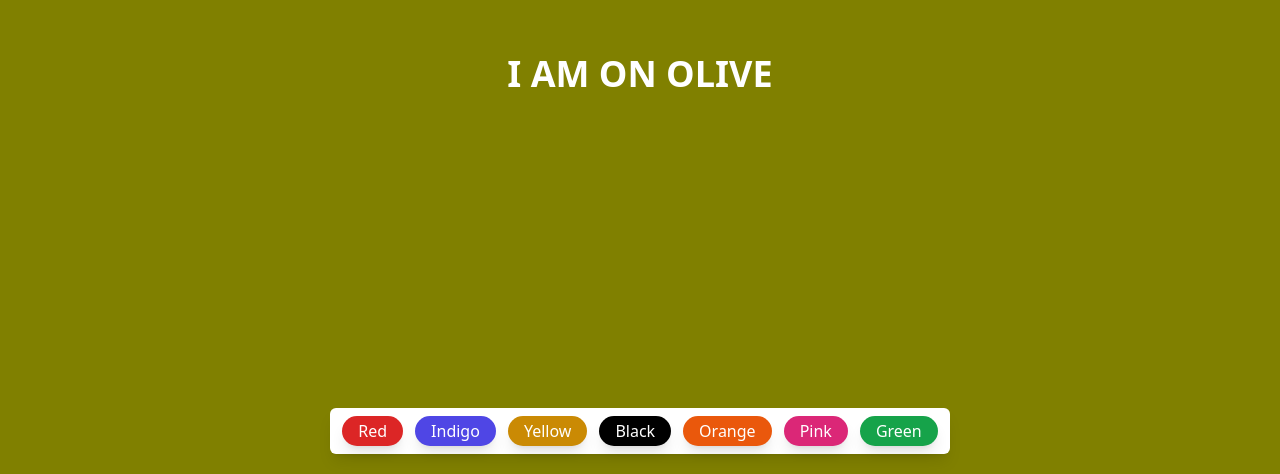
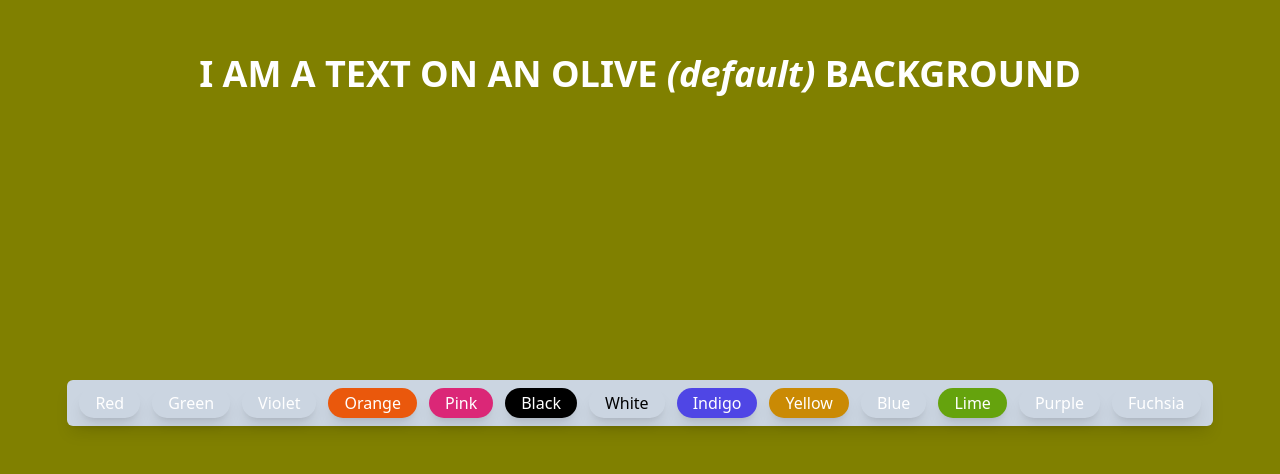
Before and after one commit to Pukkawit/bg-color-changer, a React (Vite) app: page / in a window 1280 px wide. Shown: the part 326-800 px from the top of the page. Built offline with nearby package versions, Linux system fonts and the light colour scheme.

Commit message:
bg-color-changer

```diff
--- a/src/App.jsx
+++ b/src/App.jsx
@@ -4,34 +4,114 @@ import "./App.css";
 function App() {
   const [color, setColor] = useState("olive");
 
-  let whiteText = ["black", "green", "indigo", "olive", "red"];
+  const pureColors = ["blue", "black", "purple", "violet"];
 
-  const changeBlue = () => {
+  const whiteText = [
+    "black",
+    "green",
+    "indigo",
+    "olive",
+    "red",
+    "purple",
+    "blue",
+    "brown",
+  ];
+  const allColors = [
+    "red",
+    "green",
+    "violet",
+    "orange",
+    "pink",
+    "black",
+    "white",
+    "indigo",
+    "yellow",
+    "blue",
+    "lime",
+    "purple",
+    "fuchsia",
+  ];
+
+  const selectedPureColors = () => {
+    pureColors.find((eachColor) => {
+      eachColor === color;
+
+      return eachColor;
+    });
+  };
+
+  function toTitleCase(str) {
+    return str
+      .split(" ") // Split the string into words
+      .map((word) => word.charAt(0).toUpperCase() + word.slice(1).toLowerCase()) // Capitalize the first letter and make the rest lowercase
+      .join(" "); // Join the words back into a single string
+  }
+  /* const changeBlue = () => {
     color !== "red" ? setColor("red") : setColor("olive");
+  }; */
+
+  const vowels = ["a", "e", "i", "o", "u"];
+
+  const article = () => {
+    const vowel = vowels.find((letter) => color.startsWith(letter));
+    if (vowel) {
+      return "an";
+    } else {
+      return "a";
+    }
+  };
+  const transitionDuration = {
+    transitionDuration: "300ms",
   };
   return (
     <div
       className="w-full h-screen duration-800"
       style={{ backgroundColor: color }}
     >
-      <div className="text-4xl grid place-content-center w-full h-screen">
+      <div className="text-4xl grid place-content-center w-full h-screen duration-100">
         {whiteText.find((each) => each === color) ? (
-          <h1 className="font-bold uppercase text-white">I am on {color}</h1>
+          <h1 className="font-bold uppercase text-white text-center">
+            I am a text on {article()} {color}{" "}
+            {color === "olive" ? (
+              <>
+                <span className="italic lowercase">(default)</span> background
+              </>
+            ) : (
+              "background"
+            )}
+          </h1>
         ) : (
-          <h1 className="font-bold uppercase">I am on {color}</h1>
+          <h1 className="font-bold uppercase text-center">
+            I am on {article()} {color} background
+          </h1>
         )}
       </div>
-      <div className="fixed flex flex-wrap justify-center bottom-5 inset-x-0 px-2">
-        <div className="flex flex-wrap justify-center gap-3 shadow-lg bg-white px-3 py-2 rounded-md">
-          <button
-            className="outline-none px-4 py-[3px] rounded-full  shadow-lg bg-red-600 text-white"
-            onClick={changeBlue}
-          >
-            Red
-          </button>
 
-          <button
-            className="outline-none px-4 py-[3px] rounded-full  shadow-lg bg-indigo-600 text-white"
+      <div className="fixed flex flex-wrap justify-center bottom-12 inset-x-0 px-2">
+        <div className="flex flex-wrap justify-center gap-3 shadow-lg bg-slate-300 px-3 py-2 rounded-md ">
+          {allColors.map((eachColor, id) => {
+            return (
+              <button
+                key={`${id}`}
+                className={`outline-none px-4 py-[3px] rounded-full  shadow-lg  ${selectedPureColors}
+                    ? bg-${eachColor}
+                    : bg-${eachColor}-600
+                 hover:bg-${eachColor}-700 active:bg-${eachColor}-800 focus:outline-none focus:ring focus:ring-${eachColor}-400 ${
+                  eachColor === "white" ? "text-black" : "text-white"
+                } hover:shadow-2xl`}
+                style={transitionDuration}
+                onClick={() =>
+                  color !== eachColor ? setColor(eachColor) : setColor("olive")
+                }
+              >
+                {toTitleCase(eachColor)}
+              </button>
+            );
+          })}
+
+          {/* <button
+            className="outline-none px-4 py-[3px] rounded-full  shadow-lg bg-indigo-600 hover:bg-indigo-700 active:bg-indigo-800 focus:outline-none focus:ring focus:ring-indigo-400 text-white hover:shadow-2xl"
+            style={transitionDuration}
             onClick={() =>
               color !== "indigo" ? setColor("indigo") : setColor("olive")
             }
@@ -39,45 +119,50 @@ function App() {
             Indigo
           </button>
           <button
-            className="outline-none px-4 py-[3px] rounded-full  shadow-lg bg-yellow-600 text-white"
+            className="outline-none px-4 py-[3px] rounded-full  shadow-lg bg-yellow-600 hover:bg-yellow-700 focus:outline-none focus:ring focus:ring-yellow-200 text-white hover:shadow-2xl"
             onClick={() =>
               color !== "yellow" ? setColor("yellow") : setColor("olive")
             }
+            style={transitionDuration}
           >
             Yellow
           </button>
           <button
-            className="outline-none px-4 py-[3px] rounded-full  shadow-lg bg-black text-white"
+            className="outline-none px-4 py-[3px] rounded-full  shadow-lg bg-black text-white hover:bg-gray-700 focus:outline-none focus:ring focus:ring-gray-800 hover:shadow-2xl"
             onClick={() =>
               color !== "black" ? setColor("black") : setColor("olive")
             }
+            style={transitionDuration}
           >
             Black
           </button>
           <button
-            className="outline-none px-4 py-[3px] rounded-full  shadow-lg bg-orange-600 text-white"
+            className="outline-none px-4 py-[3px] rounded-full  shadow-lg bg-orange-600 text-white hover:bg-orange-700 focus:outine-none focus:ring focus:ring-orange-400 hover:shadow-2xl"
             onClick={() =>
               color !== "orange" ? setColor("orange") : setColor("olive")
             }
+            style={transitionDuration}
           >
             Orange
           </button>
           <button
-            className="outline-none px-4 py-[3px] rounded-full  shadow-lg bg-pink-600 text-white"
+            className="outline-none px-4 py-[3px] rounded-full  shadow-lg bg-pink-600 text-white hover:shadow-2xl hover:bg-pink-700 focus:outline-none focus:ring focus:ring-pink-300"
             onClick={() =>
               color !== "pink" ? setColor("pink") : setColor("olive")
             }
+            style={transitionDuration}
           >
             Pink
-          </button>
-          <button
-            className="outline-none px-4 py-[3px] rounded-full  shadow-lg bg-green-600 text-white"
+          </button>*/}
+          {/* <button
+            className="outline-none px-4 py-[3px] rounded-full  shadow-lg bg-lime-600 text-white hover:shadow-2xl hover:bg-green-700 focus:outline-none focus:ring focus:ring-green-300"
             onClick={() =>
               color !== "green" ? setColor("green") : setColor("olive")
             }
+            style={transitionDuration}
           >
             Green
-          </button>
+          </button> */}
         </div>
       </div>
     </div>
```
